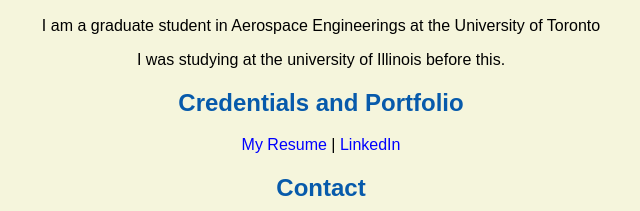
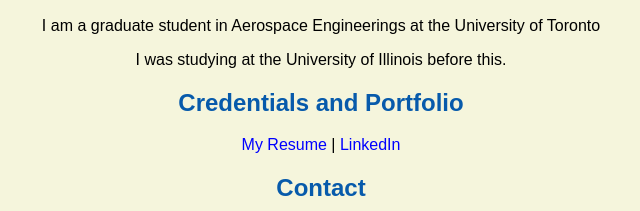
Before and after one commit to hakhan3/hakhan3.github.io, a plain HTML site: page index.html in a window 1280 px wide. Shown: the part 546-757 px from the top of the page, 319-959 px from the left. Drawn offline with Linux system fonts and the light colour scheme.

Commit message:
Update index.html

```diff
--- a/index.html
+++ b/index.html
@@ -20,7 +20,7 @@
     <h1>Hashim Khan's Portfolio</h1>
     <h2>About Me</h2>
     <p> I am a graduate student in Aerospace Engineerings at the University of Toronto</p>
-    <p> I  was studying at the university of Illinois before this.</p>
+    <p> I  was studying at the University of Illinois before this.</p>
     <h2> Credentials and Portfolio </h2>
     <p> <a href = "resume.html">My Resume</a> | <a href = "https://www.linkedin.com/in/hashim-khan-418627144">LinkedIn</a></p>
     <h2> Contact </h2>
```
